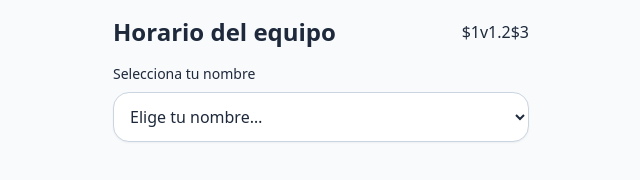
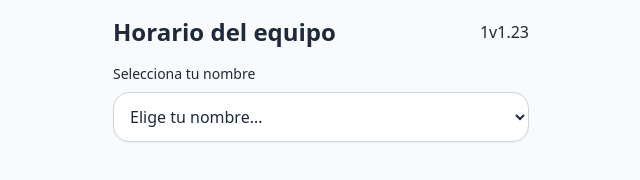
Before and after one commit to BHE2018/crew-schedule-app, a plain HTML site: page index.html in a window 1280 px wide. Shown: the full height of the page, 319-959 px from the left. Drawn offline with nearby package versions, Linux system fonts and the light colour scheme; no server answers.

Commit message:
Update index.html

```diff
--- a/index.html
+++ b/index.html
@@ -21,7 +21,7 @@
       <h1 class="text-2xl font-bold">Horario del equipo</h1>
       <div class="flex items-center gap-2">
         <span id="modePill" class="hidden text-[10px] px-2 py-0.5 rounded-full bg-amber-100 text-amber-700 border border-amber-300">DEMO</span>
-        $1v1.2$3
+        1v1.23
       </div>
     </header>
 
```
